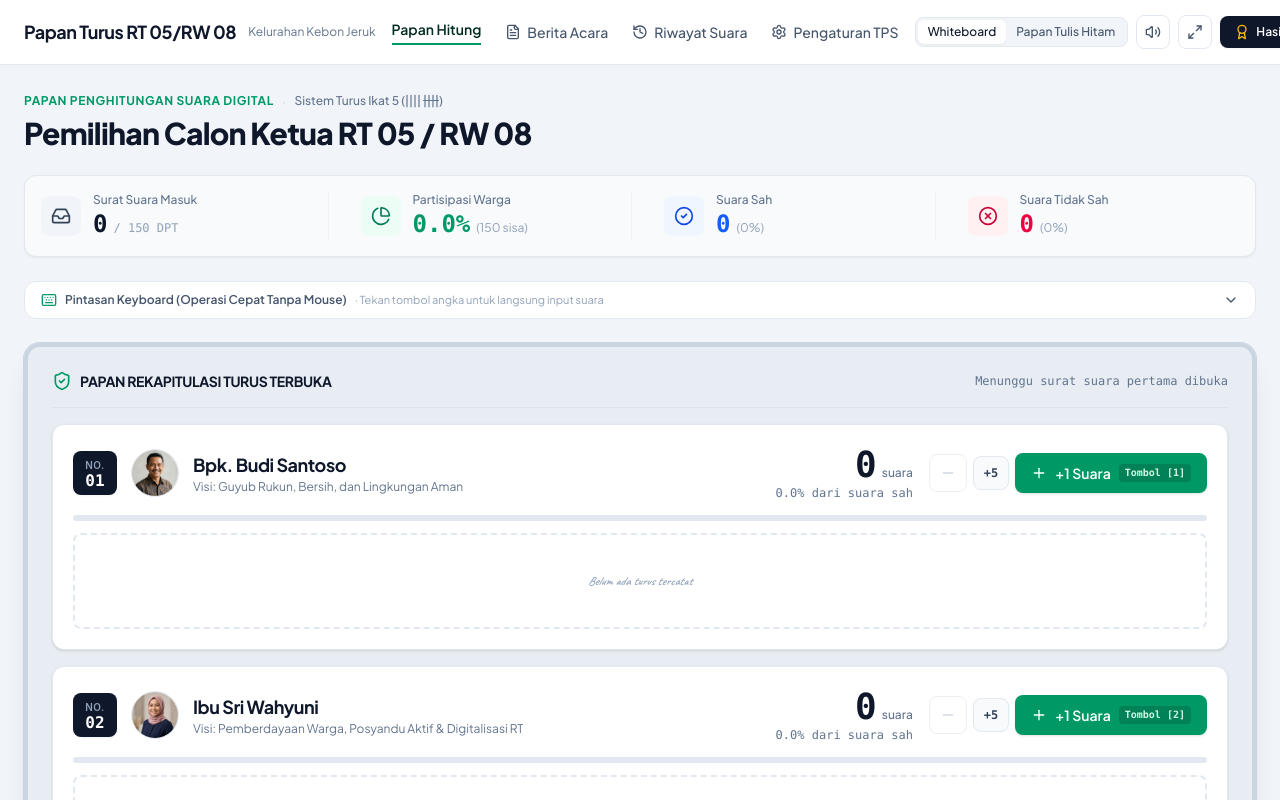
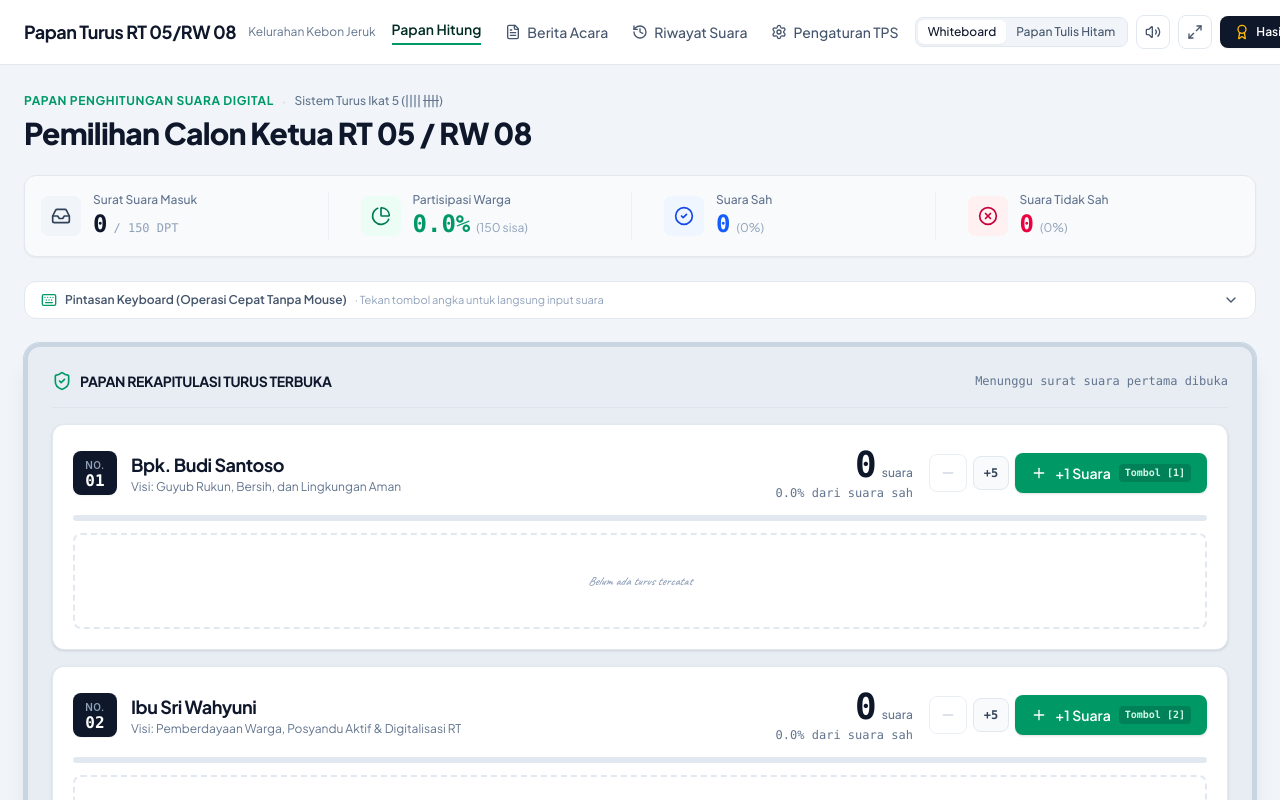
Before and after one commit to graphilitos/turus, a React (Vite) app: page / in a window 1280 px wide. Shown: the top 800 px of the page. Built offline with nearby package versions, Linux system fonts and the light colour scheme.

Commit message:
feat: hilangkan foto/avatar calon RT dari semua tampilan

```diff
--- a/src/App.tsx
+++ b/src/App.tsx
@@ -51,7 +51,7 @@ const DEFAULT_CANDIDATES: Candidate[] = [
     number: '01',
     name: 'Bpk. Budi Santoso',
     tagline: 'Visi: Guyub Rukun, Bersih, dan Lingkungan Aman',
-    avatarUrl: '/src/assets/images/candidate_budi_avatar_1793242288902.jpg',
+    avatarUrl: '',
     colorScheme: 'blue',
   },
   {
@@ -59,7 +59,7 @@ const DEFAULT_CANDIDATES: Candidate[] = [
     number: '02',
     name: 'Ibu Sri Wahyuni',
     tagline: 'Visi: Pemberdayaan Warga, Posyandu Aktif & Digitalisasi RT',
-    avatarUrl: '/src/assets/images/candidate_sri_avatar_1793242289550.jpg',
+    avatarUrl: '',
     colorScheme: 'emerald',
   },
   {
@@ -67,7 +67,7 @@ const DEFAULT_CANDIDATES: Candidate[] = [
     number: '03',
     name: 'Bpk. H. Bambang Irawan',
     tagline: 'Visi: Transparansi Iuran Kas & Pembangunan Fasilitas Pos Ronda',
-    avatarUrl: '/src/assets/images/candidate_bambang_avatar_1793242290006.jpg',
+    avatarUrl: '',
     colorScheme: 'amber',
   },
 ];
--- a/src/components/CandidateRow.tsx
+++ b/src/components/CandidateRow.tsx
@@ -1,7 +1,7 @@
 import React, { useState } from 'react';
 import { Candidate, BoardTheme } from '../types';
 import { TurusWall } from './TurusWall';
-import { Plus, Minus, Trophy, User } from 'lucide-react';
+import { Plus, Minus, Trophy } from 'lucide-react';
 
 interface CandidateRowProps {
   candidate: Candidate;
@@ -24,7 +24,7 @@ export const CandidateRow: React.FC<CandidateRowProps> = ({
   onAddVote,
   onSubtractVote,
 }) => {
-  const [imgError, setImgError] = useState(false);
+
   const [isAnimating, setIsAnimating] = useState(false);
 
   const percentage =
@@ -65,20 +65,7 @@ export const CandidateRow: React.FC<CandidateRowProps> = ({
             <span className="text-base leading-none">{candidate.number}</span>
           </div>
 
-          {/* Photo Avatar with resilient fallback */}
-          <div className="relative w-12 h-12 shrink-0 rounded-full overflow-hidden bg-slate-100 border border-slate-200 flex items-center justify-center">
-            {!imgError && candidate.avatarUrl ? (
-              <img
-                src={candidate.avatarUrl}
-                alt={candidate.name}
-                referrerPolicy="no-referrer"
-                onError={() => setImgError(true)}
-                className="w-full h-full object-cover"
-              />
-            ) : (
-              <User className="w-6 h-6 text-slate-400" />
-            )}
-          </div>
+
 
           {/* Candidate Info */}
           <div className="min-w-0">
--- a/src/components/WinnerCelebrationModal.tsx
+++ b/src/components/WinnerCelebrationModal.tsx
@@ -1,7 +1,7 @@
 import React, { useEffect, useState } from 'react';
 import { Candidate, ElectionConfig } from '../types';
 import confetti from 'canvas-confetti';
-import { Trophy, Award, FileText, X, User } from 'lucide-react';
+import { Trophy, Award, FileText, X } from 'lucide-react';
 
 interface WinnerCelebrationModalProps {
   isOpen: boolean;
@@ -22,7 +22,7 @@ export const WinnerCelebrationModal: React.FC<WinnerCelebrationModalProps> = ({
   config,
   onOpenBeritaAcara,
 }) => {
-  const [imgError, setImgError] = useState(false);
+
 
   const totalValidVotes = Object.values(voteCounts).reduce((a, b) => a + b, 0);
   const sortedCandidates = [...candidates].sort(
@@ -94,20 +94,8 @@ export const WinnerCelebrationModal: React.FC<WinnerCelebrationModalProps> = ({
             </div>
           ) : (
             <div className="space-y-4">
-              <div className="relative w-24 h-24 mx-auto rounded-full overflow-hidden border-4 border-amber-400 shadow-lg bg-slate-100">
-                {!imgError && winner?.avatarUrl ? (
-                  <img
-                    src={winner.avatarUrl}
-                    alt={winner.name}
-                    referrerPolicy="no-referrer"
-                    onError={() => setImgError(true)}
-                    className="w-full h-full object-cover"
-                  />
-                ) : (
-                  <div className="w-full h-full flex items-center justify-center bg-slate-100">
-                    <User className="w-12 h-12 text-slate-400" />
-                  </div>
-                )}
+              <div className="w-20 h-20 mx-auto rounded-full bg-amber-100 border-4 border-amber-400 shadow-lg flex items-center justify-center">
+                <Trophy className="w-10 h-10 text-amber-500" />
               </div>
 
               <div>
```
